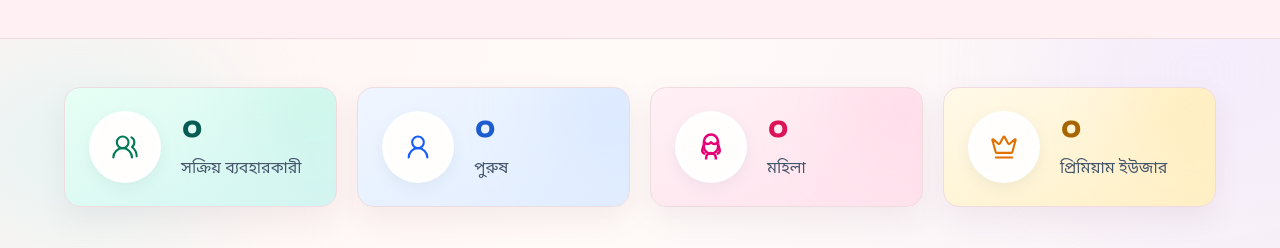
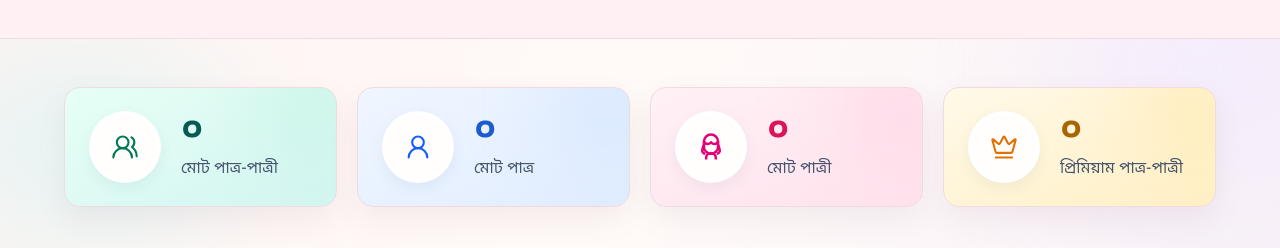
Before and after one commit to mh-munir/marriage-media, a Next.js app: page / in a window 1280 px wide. Shown: the part 2075-2323 px from the top of the page. Built offline with nearby package versions, Linux system fonts and the light colour scheme; no server answers; the database is empty.

Commit message:
stats text change

```diff
--- a/src/components/home/community-stats.tsx
+++ b/src/components/home/community-stats.tsx
@@ -21,10 +21,10 @@ const statItems: Array<{
   border: string;
   glow: string;
 }> = [
-  { label: "Active Users", key: "activeUsers", icon: UsersRound, color: "text-emerald-700 dark:text-emerald-300", number: "text-[#075b53] dark:text-emerald-300", background: "from-[#e7fff5] to-[#d4f5f2]", border: "border-[#c4f2e7]", glow: "bg-[#b8f1df]/50" },
-  { label: "Men", key: "maleUsers", icon: UserRound, color: "text-blue-600 dark:text-blue-300", number: "text-[#1c5cce] dark:text-blue-300", background: "from-[#f0f6ff] to-[#e1edff]", border: "border-[#d5e5ff]", glow: "bg-[#c6dcff]/45" },
-  { label: "Women", key: "femaleUsers", icon: UserRound, color: "text-pink-600 dark:text-pink-300", number: "text-[#db1458] dark:text-pink-300", background: "from-[#fff1f6] to-[#ffe2ed]", border: "border-[#fbd7e5]", glow: "bg-[#ffc8dc]/45" },
-  { label: "Premium Users", key: "premiumUsers", icon: Crown, color: "text-amber-600 dark:text-amber-300", number: "text-[#a66500] dark:text-amber-300", background: "from-[#fff9e8] to-[#fff0c6]", border: "border-[#f7e9c8]", glow: "bg-[#ffe6a0]/50" },
+  { label: "Total brides and grooms", key: "activeUsers", icon: UsersRound, color: "text-emerald-700 dark:text-emerald-300", number: "text-[#075b53] dark:text-emerald-300", background: "from-[#e7fff5] to-[#d4f5f2]", border: "border-[#c4f2e7]", glow: "bg-[#b8f1df]/50" },
+  { label: "Total grooms", key: "maleUsers", icon: UserRound, color: "text-blue-600 dark:text-blue-300", number: "text-[#1c5cce] dark:text-blue-300", background: "from-[#f0f6ff] to-[#e1edff]", border: "border-[#d5e5ff]", glow: "bg-[#c6dcff]/45" },
+  { label: "Total brides", key: "femaleUsers", icon: UserRound, color: "text-pink-600 dark:text-pink-300", number: "text-[#db1458] dark:text-pink-300", background: "from-[#fff1f6] to-[#ffe2ed]", border: "border-[#fbd7e5]", glow: "bg-[#ffc8dc]/45" },
+  { label: "Premium brides and grooms", key: "premiumUsers", icon: Crown, color: "text-amber-600 dark:text-amber-300", number: "text-[#a66500] dark:text-amber-300", background: "from-[#fff9e8] to-[#fff0c6]", border: "border-[#f7e9c8]", glow: "bg-[#ffe6a0]/50" },
 ];
 
 function FemaleProfileIcon() {
--- a/src/providers/language-provider.tsx
+++ b/src/providers/language-provider.tsx
@@ -671,10 +671,14 @@ const biodataText: Record<string, string> = {
   "To revolutionize the matchmaking experience in Bangladesh by combining traditional values with modern technology. We strive to create a safe, trusted platform where individuals and families can find compatible life partners with confidence and ease.": "প্রচলিত মূল্যবোধের সঙ্গে আধুনিক প্রযুক্তির সমন্বয়ে বাংলাদেশের জীবনসঙ্গী খোঁজার অভিজ্ঞতায় পরিবর্তন আনা আমাদের লক্ষ্য। আমরা এমন একটি নিরাপদ ও বিশ্বস্ত প্ল্যাটফর্ম তৈরি করতে চাই, যেখানে ব্যক্তি ও পরিবার আত্মবিশ্বাসের সঙ্গে উপযুক্ত জীবনসঙ্গী খুঁজে পাবেন।",
   "Our Vision": "আমাদের ভাবনা",
   "To become Bangladesh's most trusted and loved matrimony platform, known for our commitment to genuine profiles, privacy, and helping millions of people find their happily ever after. We envision a world where every person finds their perfect match.": "সত্যিকারের প্রোফাইল, গোপনীয়তা এবং লাখো মানুষকে সুখী দাম্পত্য খুঁজে পেতে সাহায্য করার জন্য বাংলাদেশের সবচেয়ে বিশ্বস্ত ও প্রিয় বিবাহ প্ল্যাটফর্ম হওয়া আমাদের ভাবনা।",
-  "Active Users": "সক্রিয় ব্যবহারকারী",
-  "Men": "পুরুষ",
-  "Women": "মহিলা",
-  "Premium Users": "প্রিমিয়াম ইউজার",
+  "Active Users": "মোট পাত্র-পাত্রী",
+  "Men": "মোট পাত্র",
+  "Women": "মোট পাত্রী",
+  "Premium Users": "প্রিমিয়াম পাত্র-পাত্রী",
+  "Total brides and grooms": "মোট পাত্র-পাত্রী",
+  "Total grooms": "মোট পাত্র",
+  "Total brides": "মোট পাত্রী",
+  "Premium brides and grooms": "প্রিমিয়াম পাত্র-পাত্রী",
   "Premium Profiles": "প্রিমিয়াম প্রোফাইল",
   "Verified Profiles": "যাচাইকৃত প্রোফাইল",
   "Successful Matches": "সফল ম্যাচ",
```
